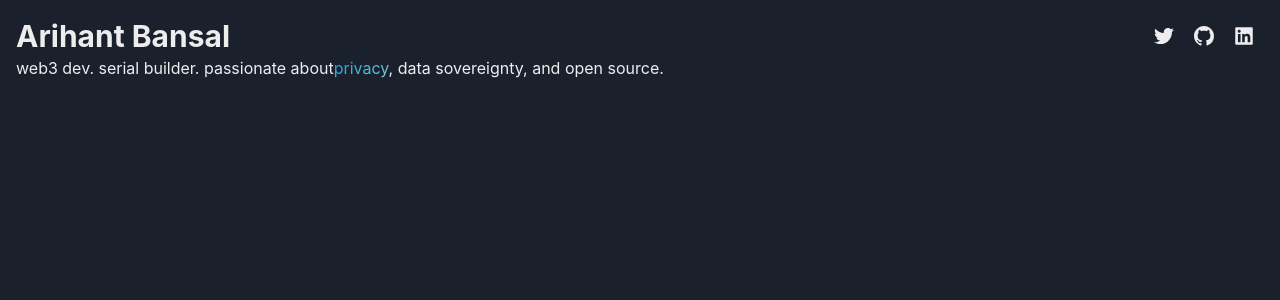
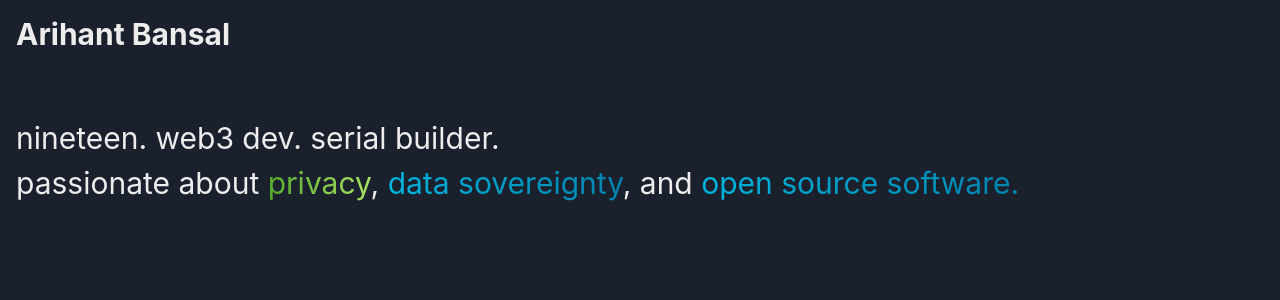
Before and after one commit to arihantbansal/portfolio, a Next.js app: page / in a window 1280 px wide. Shown: the top 300 px of the page. Built offline with nearby package versions, Linux system fonts and the light colour scheme.

Commit message:
:sparkles: update content

```diff
--- a/package.json
+++ b/package.json
@@ -19,7 +19,6 @@
 		"@emotion/styled": "^11.8.1",
 		"@fontsource/ibm-plex-sans": "^4.5.11",
 		"framer-motion": "^6.3.6",
-		"inter-ui": "^3.19.3",
 		"next": "^12.1.6",
 		"next-seo": "^4.29.0",
 		"react": "^18.1.0",
--- a/pages/_app.tsx
+++ b/pages/_app.tsx
@@ -1,11 +1,12 @@
 import type { AppProps } from "next/app";
 import { ChakraProvider, Flex } from "@chakra-ui/react";
 import "../styles/globals.css";
+import "@fontsource/ibm-plex-sans";
 
 function MyApp({ Component, pageProps }: AppProps) {
 	return (
 		<ChakraProvider>
-			<Flex minH="100vh" direction="column">
+			<Flex minH="100vh" direction="column" bgColor="000">
 				<Component {...pageProps} />
 			</Flex>
 		</ChakraProvider>
--- a/pages/index.tsx
+++ b/pages/index.tsx
@@ -1,62 +1,35 @@
-import { Box, Flex, IconButton, Text, Heading } from "@chakra-ui/react";
+import { Box, Flex, Text, Heading } from "@chakra-ui/react";
 import type { NextPage } from "next";
 import Head from "next/head";
-import { FaTwitter, FaLinkedin } from "react-icons/fa";
-import { BsGithub } from "react-icons/bs";
 import { CustomLink } from "../components/CustomLink";
 
 const Home: NextPage = () => {
 	return (
 		<>
 			<Head>
-				<title>0xarihant</title>
+				<title>Arihant</title>
 			</Head>
 			<Box p="4">
 				<Flex alignItems="center" justifyContent="space-between" mx="auto">
 					<Heading as="h1" size="lg">
 						Arihant Bansal
 					</Heading>
-					<Flex>
-						<CustomLink href="https://twitter.com/_arihantbansal">
-							<IconButton
-								aria-label="Twitter"
-								icon={<FaTwitter />}
-								variant="ghost"
-								fontSize="20px"
-								_hover={{ color: "#1DA1F2" }}
-							/>
-						</CustomLink>
-						<CustomLink href="https://github.com/arihantbansal">
-							<IconButton
-								aria-label="GitHub"
-								icon={<BsGithub />}
-								variant="ghost"
-								fontSize="20px"
-								_hover={{}}
-							/>
-						</CustomLink>
-						<CustomLink href="https://linkedin.com/in/arihantbansal">
-							<IconButton
-								aria-label="LinkedIn"
-								icon={<FaLinkedin />}
-								variant="ghost"
-								fontSize="20px"
-								_hover={{ color: "#0072b1" }}
-							/>
-						</CustomLink>
-					</Flex>
 				</Flex>
-
-				<Box>
-					<Text>
-						web3 dev. serial builder. passionate about
-						<Text
-							as="span"
-							bgGradient="linear-gradient(160deg, #0093E9 0%, #80D0C7 100%)"
-							bgClip="text">
+				<Box my="16">
+					<Text as="h2" fontSize="3xl" fontWeight="normal">
+						nineteen. web3 dev. serial builder. <br />
+						passionate about{" "}
+						<Text as="span" bgGradient="linear-gradient(to right, #56ab2f, #a8e063)" bgClip="text">
 							privacy
 						</Text>
-						, data sovereignty, and open source.
+						,{" "}
+						<Text as="span" bgGradient="linear-gradient(to right, #00b4db, #0083b0)" bgClip="text">
+							data sovereignty
+						</Text>
+						, and{" "}
+						<Text as="span" bgGradient="linear-gradient(to right, #00b4db, #0083b0)" bgClip="text">
+							open source software.
+						</Text>
 					</Text>
 				</Box>
 			</Box>
--- a/styles/globals.css
+++ b/styles/globals.css
@@ -2,8 +2,7 @@ html,
 body {
 	padding: 0;
 	margin: 0;
-	font-family: "IBM Plex Sans", sans-serif;
-	background-color: #000;
+	background: #000;
 }
 
 a {
--- a/tsconfig.json
+++ b/tsconfig.json
@@ -16,5 +16,5 @@
 		"incremental": true
 	},
 	"include": ["next-env.d.ts", "**/*.ts", "**/*.tsx"],
-	"exclude": ["node_modules"]
+	"exclude": ["node_modules", ".next"]
 }
--- a/utils/theme.ts
+++ b/utils/theme.ts
@@ -1,6 +1,6 @@
-import { extendTheme } from "@chakra-ui/react";
+import { extendTheme, type ThemeConfig } from "@chakra-ui/react";
 
-const config = {
+const config: ThemeConfig = {
 	initialColorMode: "dark",
 	useSystemColorMode: false,
 };
```
Also changed, not shown: 1 other file (tests, documents, lock files or other folders).
